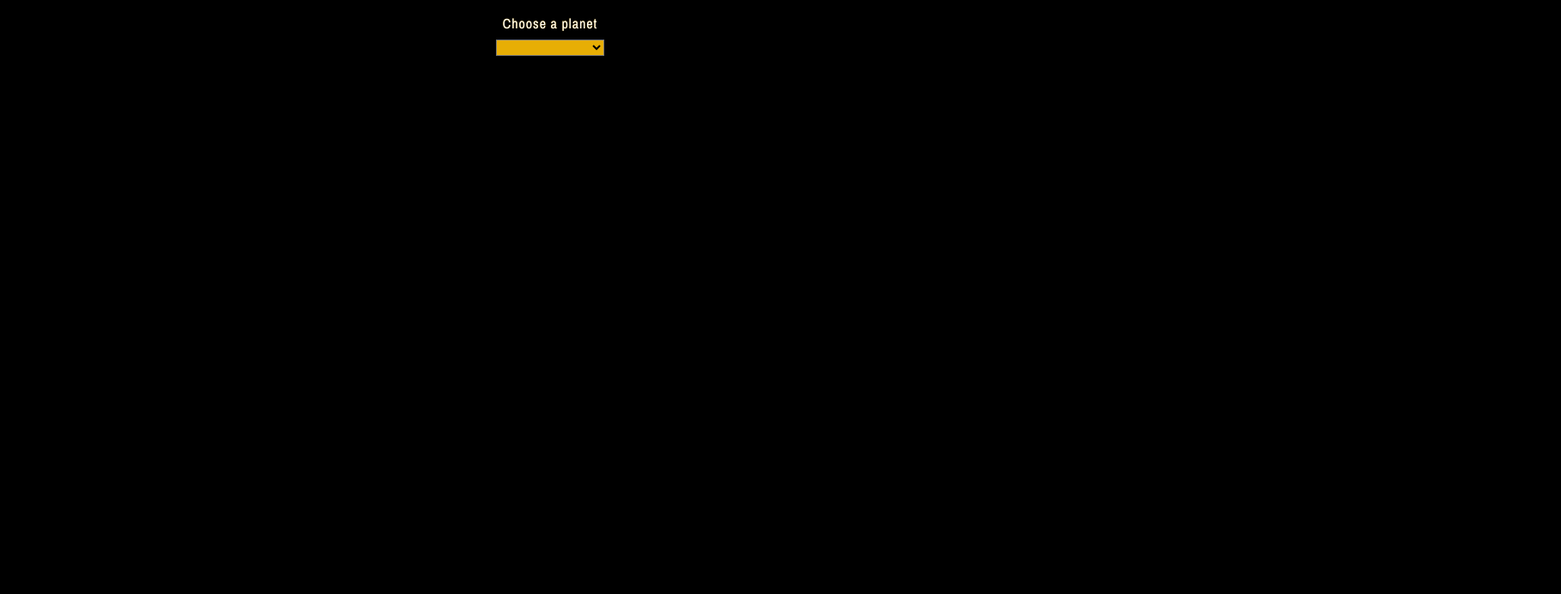
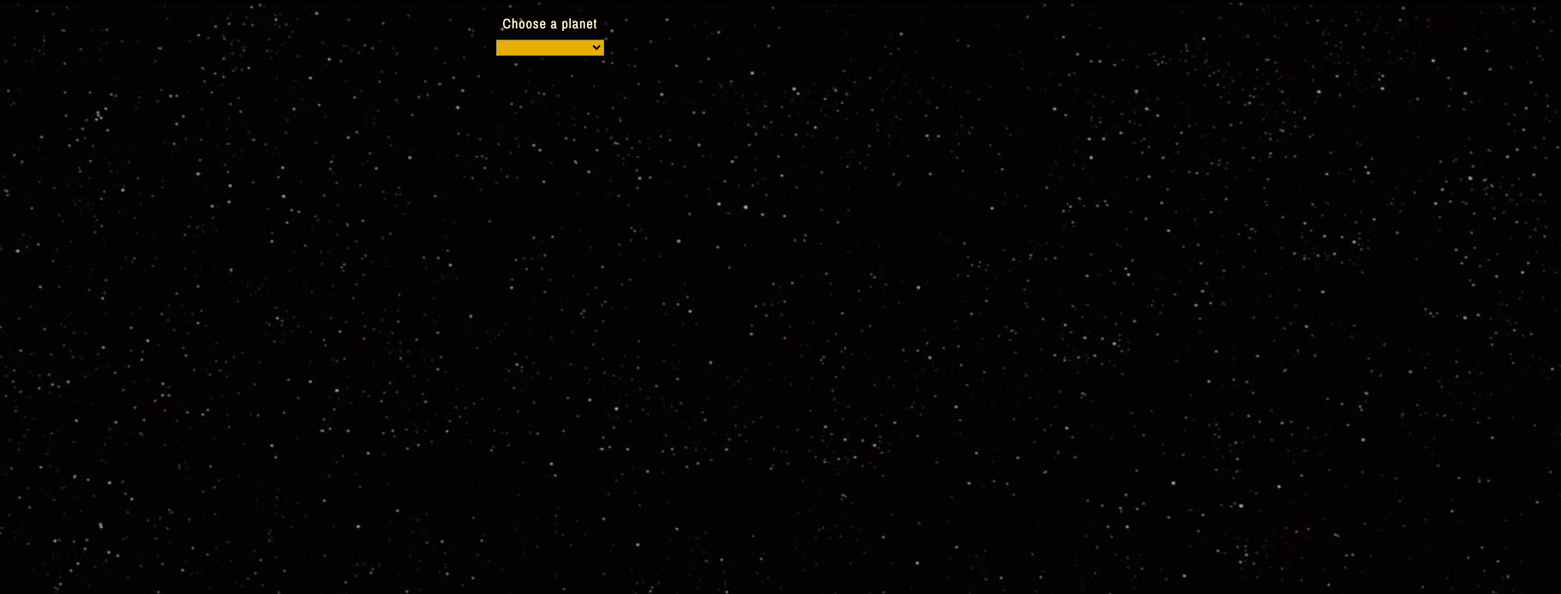
Before and after one commit to Sidstumple/web-app-from-scratch, a website: page src/Week-2/index.html in a window 1280 px wide. Shown: the top 691 px of the page at 86% size, 1816 px wide, since content can reach past the window. Drawn offline with nearby package versions, Linux system fonts and the light colour scheme; no server answers.

Commit message:
Add space background

```diff
--- a/src/Week-2/static/css/style.css
+++ b/src/Week-2/static/css/style.css
@@ -1,10 +1,11 @@
 @keyframes introContent {
-	from{opacity: 1; transform: rotateX(80deg) scaleY(0.1) translateY(700px);}
+	from{opacity: 1; transform: rotateX(80deg) scaleY(0.1) translateY(650px);}
 	to{opacity: 1; transform: rotateX(80deg) scaleY(0.1) translateY(-100px);}
 }
 
 body{
-	background: #000;
+	background-image: url('../assets/space.jpg');
+	background-size: cover;
 	font-family: 'Archivo Narrow', sans-serif;
 }
 
@@ -48,13 +49,17 @@ section {
 	position: relative;
 	font-size: 2em;
 	width: 45%;
-	transform: rotateX(70deg) scaleY(0.1) translateY(-100px);;
+	transform: rotateX(80deg) scaleY(0.1) translateY(-100px);;
     animation-name: introContent;
     animation-timing-function: linear;
     animation-duration: 30s;
     animation-delay: 2s;
     animation-iteration-count: 1;
 }
+
+p span {
+	color: white;
+}
 .hide {
 	visibility: hidden;
 }
```
Also changed, not shown: src/Week-2/static/assets/space.jpg (added).
